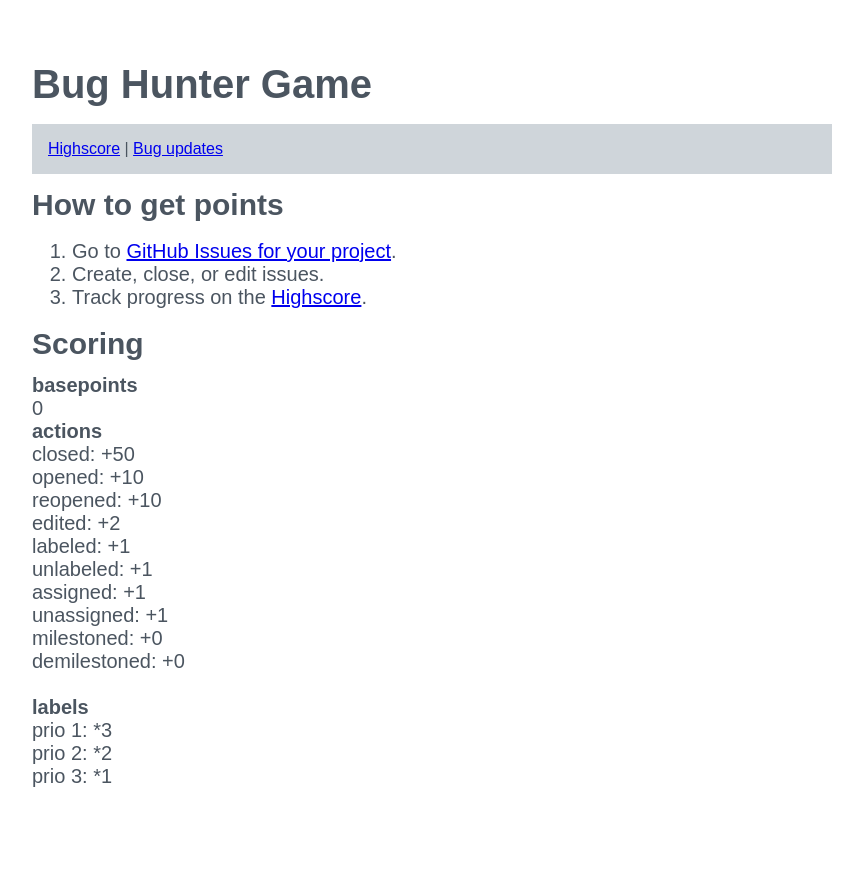
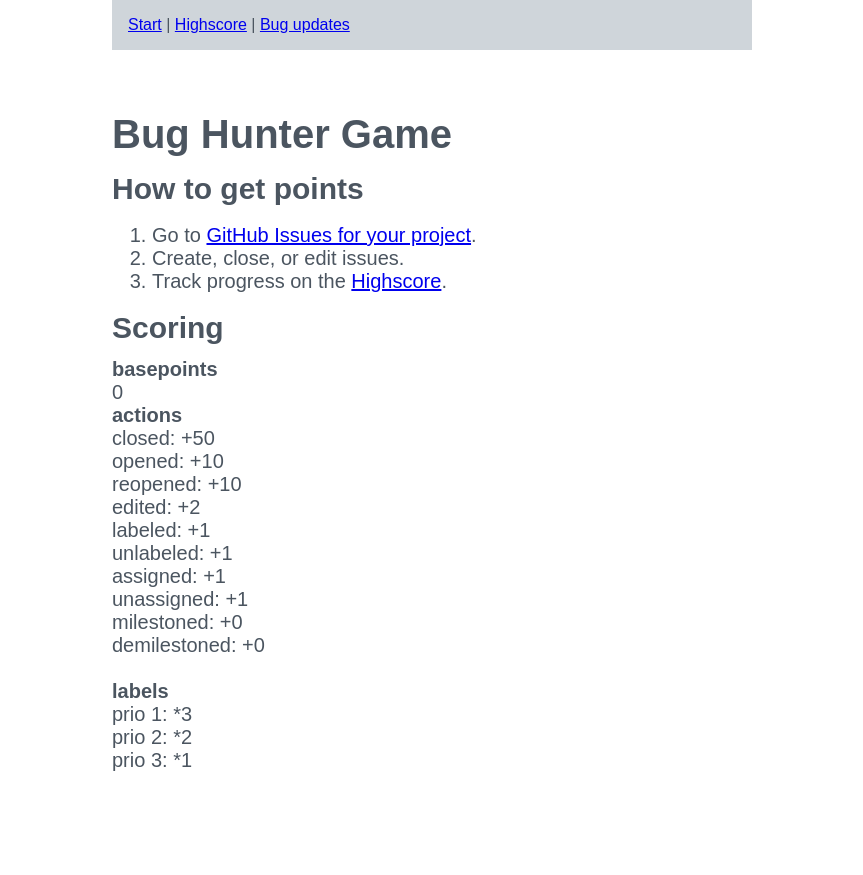
Before and after one commit to weld-io/bug-hunter-game, a Node server app: page / in a window 1280 px wide. Shown: the whole page, without its empty margins (208-1071 px from the left). After the commit the page ends 771 px from the top, so only its background shows below. Run offline with Node 20, Linux system fonts and the light colour scheme; some libraries are stand-ins or nearby versions.

Commit message:
Top navigation

```diff
--- a/app/views/shared/header.ejs
+++ b/app/views/shared/header.ejs
@@ -9,3 +9,5 @@
 </head>
 <body>
 <main>
+
+<% include navigation %>
--- /dev/null
+++ b/app/views/shared/navigation.ejs
@@ -0,0 +1,7 @@
+<nav id="main-navigation">
+	<a href="/">Start</a>
+	|
+	<a href="/highscore">Highscore</a>
+	|
+	<a href="/updates">Bug updates</a>
+</nav>
--- a/app/views/start/index.ejs
+++ b/app/views/start/index.ejs
@@ -1,12 +1,6 @@
 <% include ../shared/header %>
 
 <h1><%- title %></h1>
-
-<nav>
-	<a href="/highscore">Highscore</a>
-	|
-	<a href="/updates">Bug updates</a>
-</nav>
 
 <h2>How to get points</h2>
 
--- a/public/css/style.css
+++ b/public/css/style.css
@@ -20,8 +20,21 @@ body {
 
 main {
 	padding: 5vw;
-	max-width: 40em;
+	max-width: 40rem;
 	margin: auto;
+}
+
+nav {
+	background-color: #cfd5da;
+	padding: 1em;
+	margin: 1em 0;
+	font-size: 80%;
+}
+
+nav#main-navigation {
+	max-width: 40rem;
+	margin: auto;
+	margin: -5vw 0 5vw;
 }
 
 h1, h2, h3 {
@@ -105,13 +118,6 @@ select:focus {
 
 /* ----- Highscore ----- */
 
-nav {
-	background-color: #cfd5da;
-	padding: 1em;
-	margin: 1em 0;
-	font-size: 80%;
-}
-
 .datePickers {
 	display: inline-block;
 }
```
